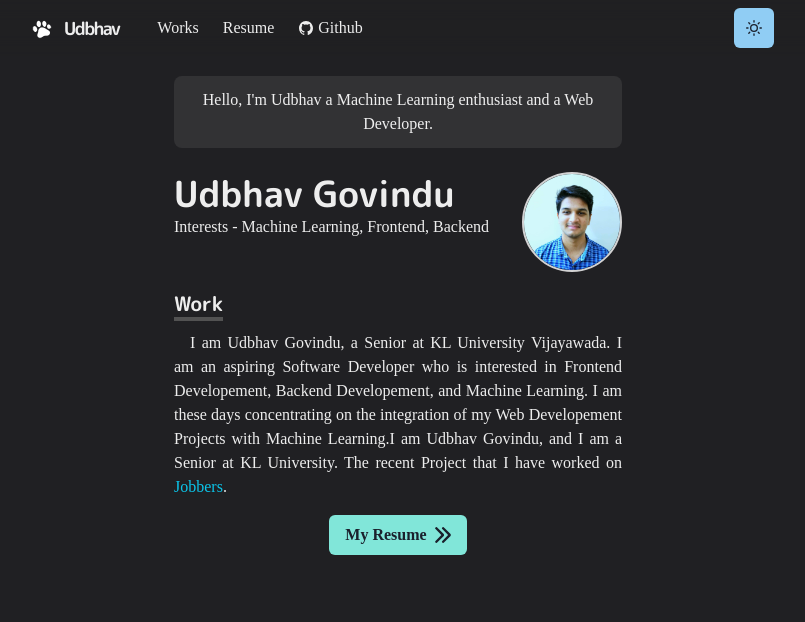
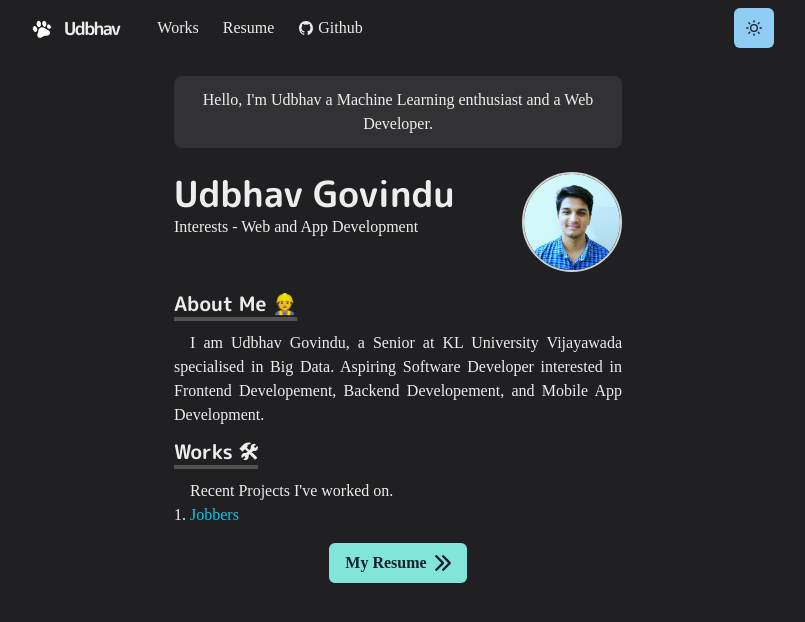
Before and after one commit to udbhav3101/portfolio-website, a Next.js app: page / in a window 1280 px wide. Shown: the top 622 px of the page, without its empty margins (242-1047 px from the left). Built offline with nearby package versions, Linux system fonts and the light colour scheme.

Commit message:
Changed the description

```diff
--- a/components/logo.js
+++ b/components/logo.js
@@ -1,7 +1,5 @@
 import Link from 'next/link';
 import Image from 'next/image';
-
-
 import { Text, useColorModeValue } from '@chakra-ui/react';
 import styled from '@emotion/styled';
 
--- a/pages/index.js
+++ b/pages/index.js
@@ -1,13 +1,14 @@
 import NextLink from 'next/link';
-import { Container, Box , Button, Heading, Image, Link, useColorModeValue} from "@chakra-ui/react";
+import { Container, Box , Button, Heading, Image, Link, useColorModeValue, ListItem, OrderedList} from "@chakra-ui/react";
+import {CheckIcon, MdCheckCircle} from "@chakra-ui/icons";
 import Section from '../components/section';
 import Paragraph from '../components/paragraph';
 
 import {ArrowRightIcon} from '@chakra-ui/icons';
+
 const Page = () =>{
   return (
     <Container>
-
       <Box borderRadius="lg" bg={useColorModeValue('whiteAlpha.900', 'whiteAlpha.200')} p={3} mb={6} mt={5} align="center">
         Hello, I&apos;m Udbhav a Machine Learning enthusiast and a Web Developer.
       </Box>
@@ -17,7 +18,7 @@ const Page = () =>{
           <Heading as="h2" variant="page-title">
             Udbhav Govindu
           </Heading>
-        <p>Interests - Machine Learning, Frontend, Backend</p>
+        <p>Interests - Web and App Development</p>
         </Box>
         <Box
         flexShrink={0}
@@ -37,17 +38,25 @@ const Page = () =>{
       </Box>
       <Section delay={0.1}>
         <Heading as="h3" variant="section-title">
-          Work
+          About Me 👷
         </Heading>
         <Paragraph>
-        I am Udbhav Govindu, a Senior at KL University Vijayawada. I am an aspiring Software Developer who
-        is interested in Frontend Developement, Backend Developement, and Machine Learning.
-        I am these days concentrating on the integration of my Web Developement
-        Projects with Machine Learning.I am Udbhav Govindu, and I am a Senior at KL University.
-        The recent Project that I have worked on {' '}
-        <NextLink href="/works/jobbers"><Link>Jobbers</Link></NextLink>
-        .
+        I am Udbhav Govindu, a Senior at KL University Vijayawada specialised in Big Data. Aspiring Software Developer
+        interested in Frontend Developement, Backend Developement, and Mobile App Development.
         </Paragraph>
+
+        <Heading as="h3" variant="section-title">
+          Works 🛠
+        </Heading>
+        <Paragraph>
+          Recent Projects I&apos;ve worked on.
+        </Paragraph>
+        <OrderedList>
+          <ListItem>
+            <NextLink href="/works/jobbers"><Link>Jobbers</Link>
+            </NextLink>
+          </ListItem>
+        </OrderedList>
         <Box align="center" my={4}>
         <NextLink href="/resume">
           <Button rightIcon={<ArrowRightIcon/>} colorScheme="teal">My Resume</Button>
```
